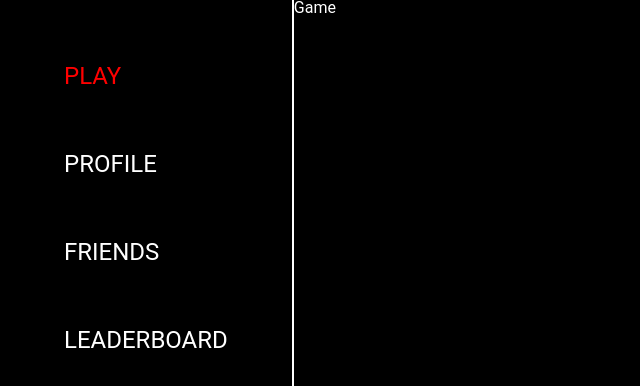
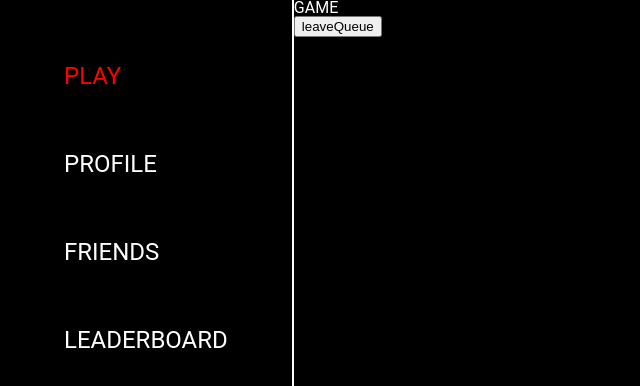
Before and after one commit to YJ941108/ft_transcendence, a React (Create React App) app in the folder srcs/front/: page /game in a window 1280 px wide. Shown: the top 386 px of the page, without its empty margins (0-640 px from the left). Built offline with nearby package versions, Linux system fonts and the light colour scheme; no server answers; sample sign-in values are in the browser's storage.

Commit message:
[feat] FT-42 Game 대기열 프레임 개발

```diff
--- /dev/null
+++ b/srcs/front/src/components/game/Game.tsx
@@ -0,0 +1,101 @@
+import React, { useState, useEffect } from 'react';
+import { io, Socket } from 'socket.io-client';
+
+let socket: Socket;
+
+// interface IUser {
+// 	id: number;
+// 	username: string;
+// }
+
+// interface IPlayer {
+// 	user: IUser;
+// 	x: number;
+// 	y: number;
+// 	width: number;
+// 	height: number;
+// 	goal: number;
+// 	color: string;
+// }
+
+// interface IBall {
+// 	x: number;
+// 	y: number;
+// 	r: number;
+// 	color: string;
+// }
+
+// interface IRoom {
+// 	roomId: string;
+// 	playerOne: IPlayer;
+// 	playerTwo: IPlayer;
+// 	ball: IBall;
+// 	timestampStart: number;
+// 	goalTimestamp: number;
+// 	pauseTime: { pause: number; resume: number }[];
+// 	winner: string;
+// 	loser: string;
+// 	timer: number;
+// 	gameDuration: number;
+// }
+
+function Game() {
+	const [queue, setQueue] = useState(false);
+	const joinQueue = () => {
+		setQueue(true);
+		console.log(queue);
+	};
+
+	const leaveQueue = () => {
+		setQueue(false);
+	};
+
+	// const updateCurrentGames = (currentGamesData: IRoom[]) => {
+	// 	console.log(currentGamesData);
+	// };
+	useEffect(() => {
+		socket = io('http://3.39.20.24:3032/api/game');
+
+		socket = socket.on('connect', () => {
+			socket.emit('handleUserConnect');
+			socket.emit('getCurrentGames');
+		});
+		// socket.on('updateCurrentGames', (currentGamesData: IRoom[]) => {
+		// 	updateCurrentGames(currentGamesData);
+		// });
+		// socket.on('newRoom', (newRoomData: IRoom) => {
+		// 	socket.emit('joinRoom', newRoomData.roomId);
+		// });
+		// socket.on('joinedQueue', () => {
+		// 	setQueue(true);
+		// });
+		// socket.on('leavedQueue', () => {
+		// 	setQueue(false);
+		// });
+		// socket.on('joinedRoom', () => {
+		// 	console.log('Joined Game');
+		// });
+		// socket.on('leavedRoom', () => {
+		// 	console.log('Leaved Game');
+		// });
+		return () => {
+			if (socket) socket.disconnect();
+		};
+	}, []);
+	return (
+		<div>
+			<h1>GAME</h1>
+			{queue ? (
+				<button type="button" onClick={joinQueue}>
+					joinQueue
+				</button>
+			) : (
+				<button type="button" onClick={leaveQueue}>
+					leaveQueue
+				</button>
+			)}
+		</div>
+	);
+}
+
+export default Game;
--- a/srcs/front/src/routes/pages/GamePage.tsx
+++ b/srcs/front/src/routes/pages/GamePage.tsx
@@ -5,6 +5,7 @@ import Navbar from '../../components/ navbar/Navbar';
 import ContentBox from '../../components/styles/box/ContentBox';
 import SideBox from '../../components/styles/box/SideBox';
 import isAdmin from '../../modules/login/isAdmin';
+import Game from '../../components/game/Game';
 
 function GamePage() {
 	if (!isAdmin()) return <Navigate to="/login" />;
@@ -12,7 +13,7 @@ function GamePage() {
 		<MainBox>
 			<Navbar />
 			<ContentBox>
-				<h1>Game</h1>
+				<Game />
 			</ContentBox>
 			<SideBox />
 		</MainBox>
--- a/srcs/front/src/routes/pages/HomePage.tsx
+++ b/srcs/front/src/routes/pages/HomePage.tsx
@@ -38,7 +38,7 @@ function HomePage() {
 		<HomeC>
 			<HeaderC>PONG</HeaderC>
 			<LoginC>
-				<Link to={token ? '/profile' : '/login'}>Play</Link>
+				<Link to={token ? '/game' : '/login'}>Play</Link>
 			</LoginC>
 		</HomeC>
 	);
```
Also changed, not shown: 1 other file (tests, documents, lock files or other folders).
